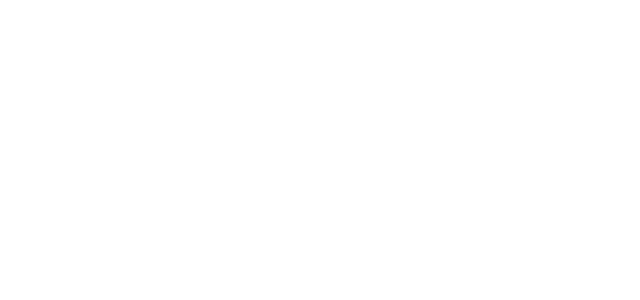
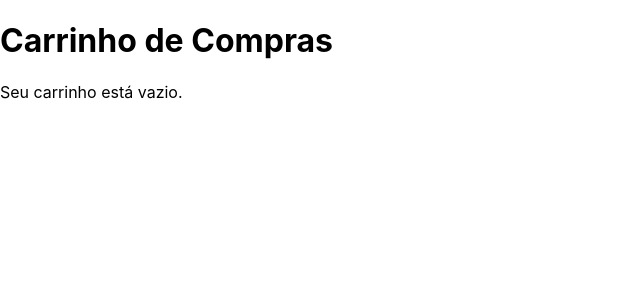
Before and after one commit to JyojiTenguam/project-frontend-online-store-ts, a React (Vite) app: page /shopping-cart in a window 1280 px wide. Shown: the top 300 px of the page, without its empty margins (0-640 px from the left). Built offline with nearby package versions, Linux system fonts and the light colour scheme.

Commit message:
Corrigindo o requisito  8 feito

```diff
--- a/src/components/ShoppingCartPage.tsx
+++ b/src/components/ShoppingCartPage.tsx
@@ -14,6 +14,8 @@
   return (
     <div>
 
+      <h1>Carrinho de Compras</h1>
+
       {storedProducts.map((product: Product) => (
 
         <div key={ product.id }>
@@ -26,7 +28,10 @@
           <p data-testid="shopping-cart-product-quantity">{storedProducts.length}</p>
 
         </div>))}
+      <div data-testid="shopping-cart-empty-message">
+        Seu carrinho está vazio.
 
+      </div>
     </div>
   );
 }
```
